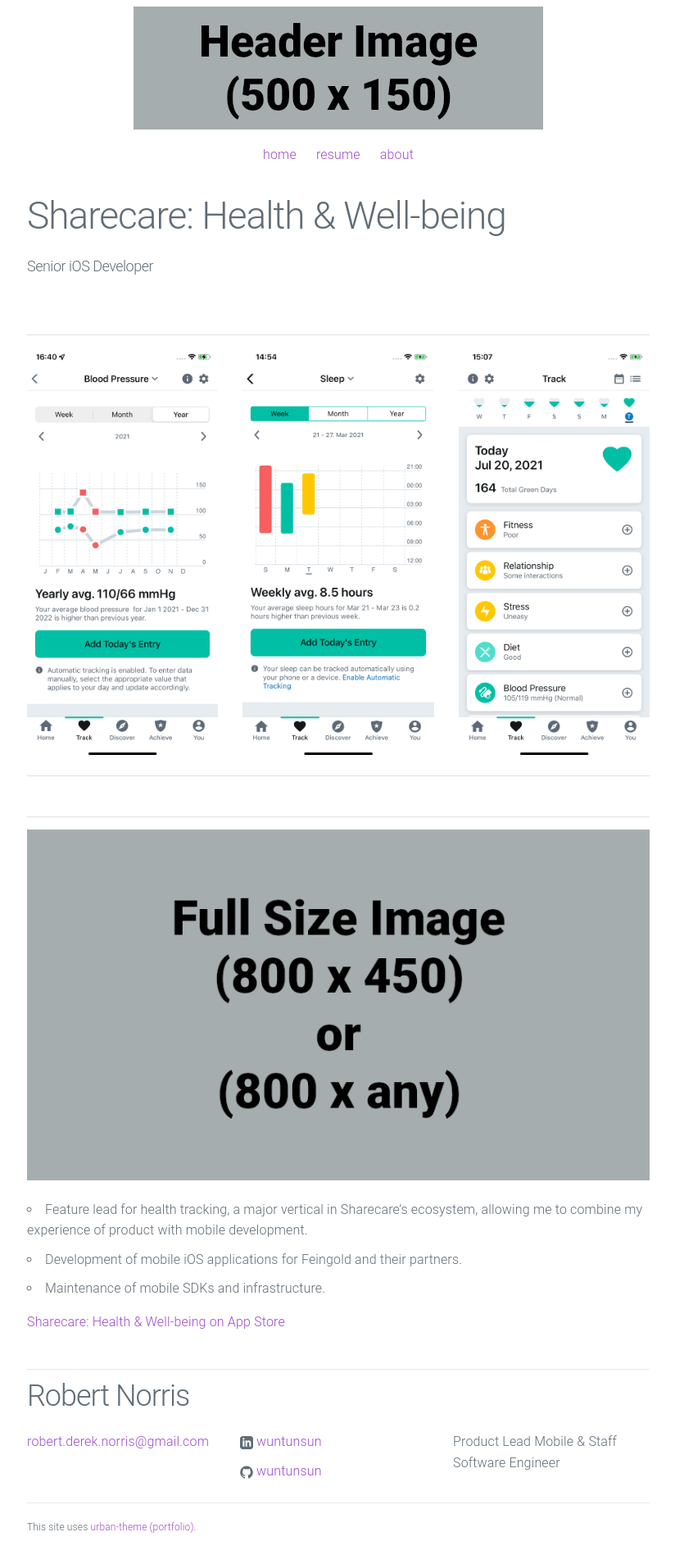
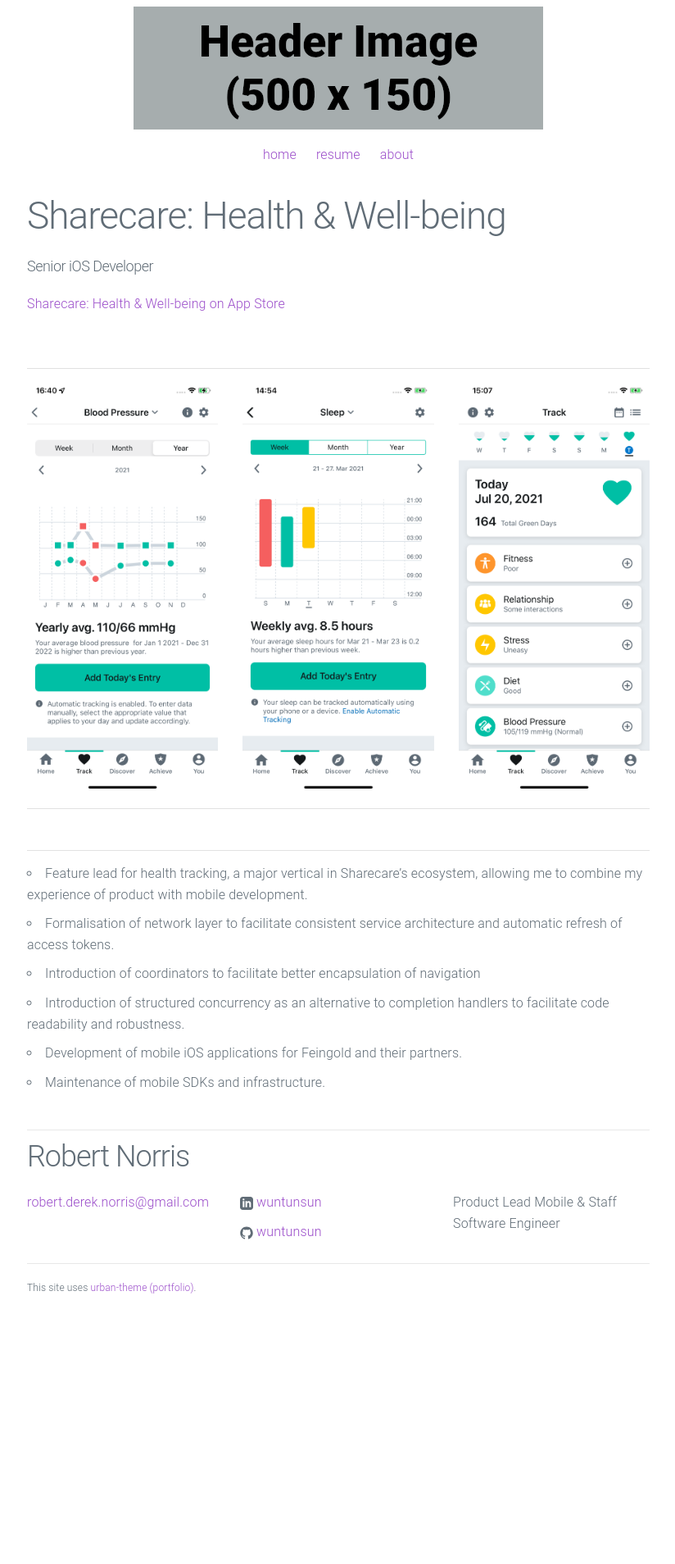
Before and after one commit to wuntunsun/portfolio.github.io, a Jekyll site: the page built from _posts/2023-06-1-sharecare.md, in a window 1280 px wide. Shown: the whole page at 82% size, without its empty margins (227-1051 px from the left). Built offline with Jekyll 4.4.1, drawn with Linux system fonts in a browser that asks for light colours; after the commit the page ends 1616 px from its top, so only the background shows below that.

Commit message:
Moves link and updates contributions

```diff
--- a/_posts/2023-06-1-sharecare.md
+++ b/_posts/2023-06-1-sharecare.md
@@ -6,15 +6,16 @@
 preview: /assets/sharecare_timeline_all.png
 ---
 
+[Sharecare: Health & Well-being on App Store](https://apps.apple.com/us/app/sharecare-health-well-being/id964313779)
+
 |   |   |   |
 |---|---|---|
 |![Picture 1](/assets/sharecare_blood_pressure_year.png)|![Picture 2](/assets/sharecare_sleep.png)|![Picture 3](/assets/sharecare_track_today.png)|
 |   |   |   |
 
-![Picture 1](/assets/fullsize.png)
-
 * Feature lead for health tracking, a major vertical in Sharecare's ecosystem, allowing me to combine my experience of product with mobile development.
+* Formalisation of network layer to facilitate consistent service architecture and automatic refresh of access tokens.
+* Introduction of coordinators to facilitate better encapsulation of navigation
+* Introduction of structured concurrency as an alternative to completion handlers to facilitate code readability and robustness.
 * Development of mobile iOS applications for Feingold and their partners.
 * Maintenance of mobile SDKs and infrastructure.
-
-[Sharecare: Health & Well-being on App Store](https://apps.apple.com/us/app/sharecare-health-well-being/id964313779)
```
